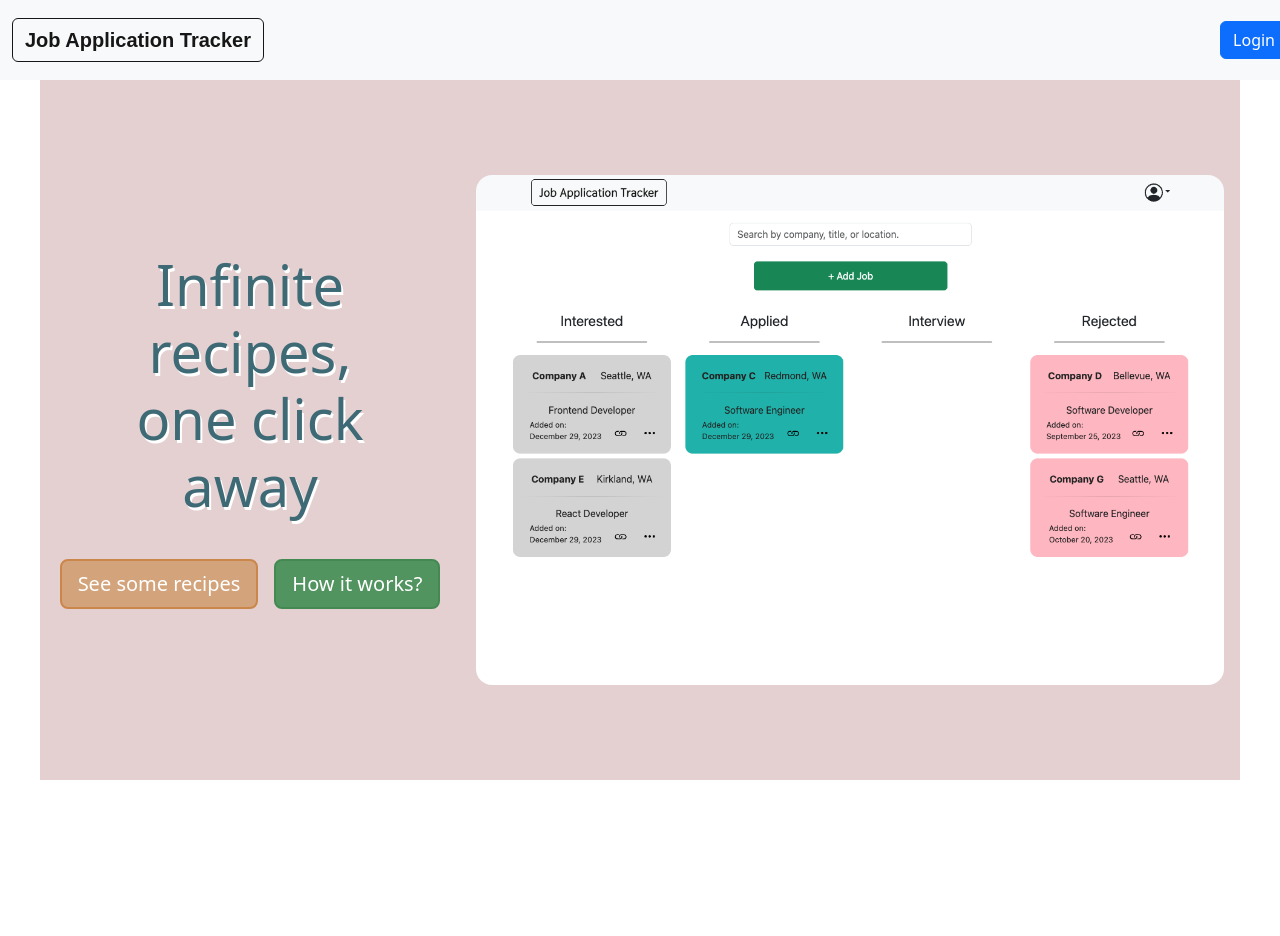
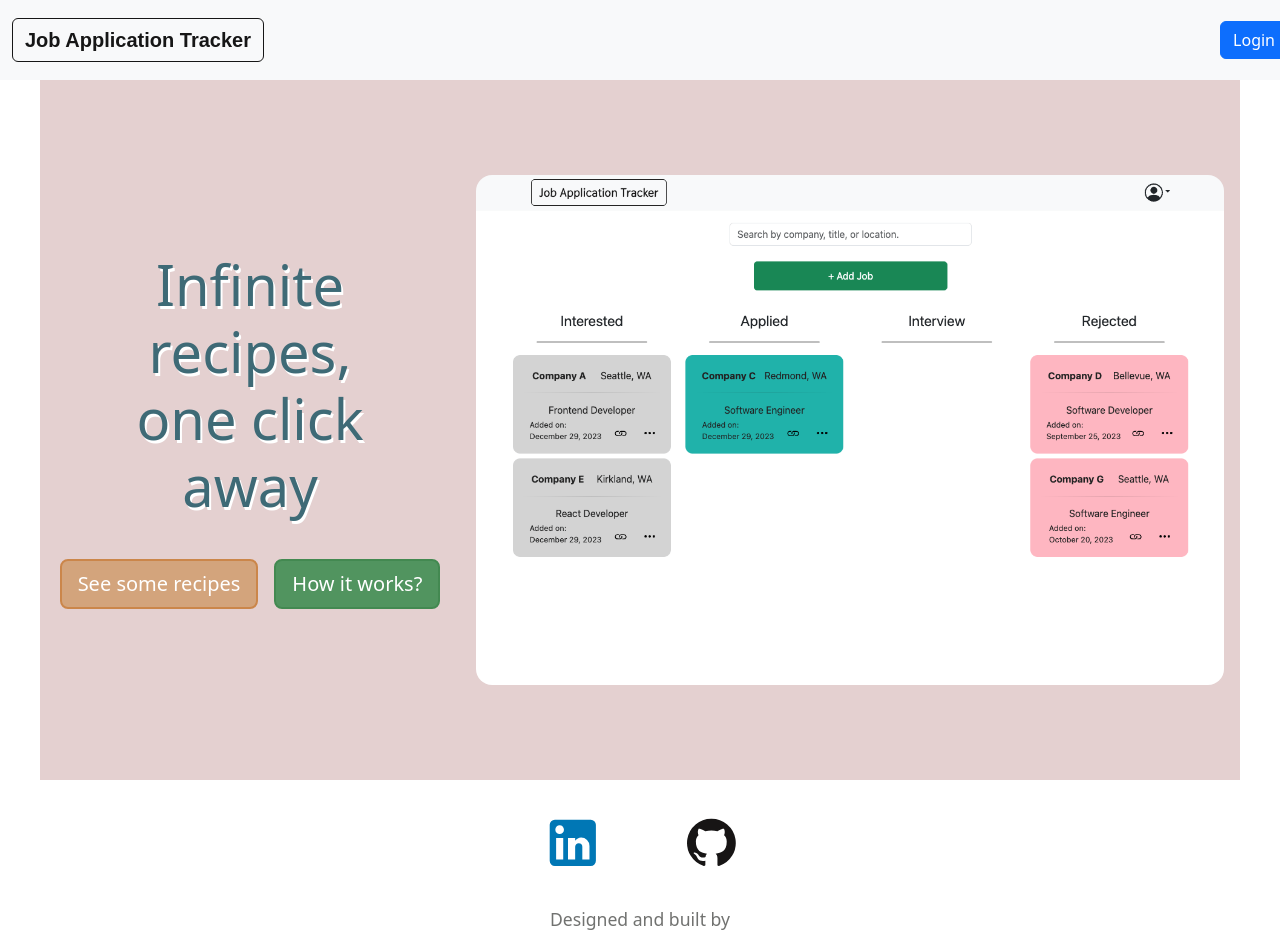
Before and after one commit to cleecoloma/job-application-tracker, a React (Vite) app: page / in a window 1280 px wide. Shown: the top 936 px of the page. Before the commit the page ends 800 px from the top, so only its background shows below. Built offline with nearby package versions, Linux system fonts and the light colour scheme; no server answers; a web font is replaced by a local one.

Commit message:
added mui icon dependency

```diff
--- a/package.json
+++ b/package.json
@@ -11,6 +11,10 @@
   },
   "dependencies": {
     "@auth0/auth0-react": "^2.2.1",
+    "@emotion/react": "^11.11.3",
+    "@emotion/styled": "^11.11.0",
+    "@mui/icons-material": "^5.15.2",
+    "@mui/material": "^5.15.2",
     "axios": "^1.5.0",
     "bootstrap": "^5.3.1",
     "cors": "^2.8.5",
--- a/src/App.jsx
+++ b/src/App.jsx
@@ -7,6 +7,7 @@ import Listings from './components/Listings';
 import Profile from './components/Profile';
 import DemoAccount from './components/DemoAccount';
 import Contact from './components/Contact';
+import Footer from './components/Footer';
 import { withAuth0 } from '@auth0/auth0-react';
 import { BrowserRouter as Router, Routes, Route } from 'react-router-dom';
 import LoginModal from './components/LoginModal';
@@ -94,7 +95,7 @@ class App extends React.Component {
             {this.state.isDemoAccount ? (
               <Route
                 exact
-                path="/"
+                path='/'
                 element={
                   <>
                     <Search filterData={this.filterData} />
@@ -121,7 +122,7 @@ class App extends React.Component {
             ) : (
               <Route
                 exact
-                path="/"
+                path='/'
                 element={
                   isAuthenticated ? (
                     <>
@@ -141,18 +142,21 @@ class App extends React.Component {
                       )}
                     </>
                   ) : (
-                    <Hero />
+                    <>
+                      <Hero />
+                      <Footer />
+                    </>
                   )
                 }
               ></Route>
             )}
-            <Route exact path="/Profile" element={<Profile />}></Route>
+            <Route exact path='/Profile' element={<Profile />}></Route>
             <Route
               exact
-              path="/DemoAccount"
+              path='/DemoAccount'
               element={<DemoAccount user={this.state.user} />}
             ></Route>
-            <Route exact path="/Contact" element={<Contact />}></Route>
+            <Route exact path='/Contact' element={<Contact />}></Route>
           </Routes>
         </Router>
       </div>
```
Also changed, not shown: 1 other file (tests, documents, lock files or other folders).
